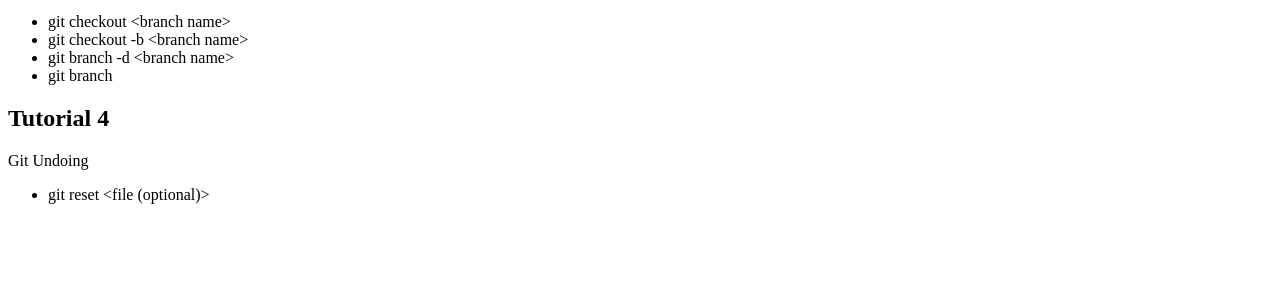
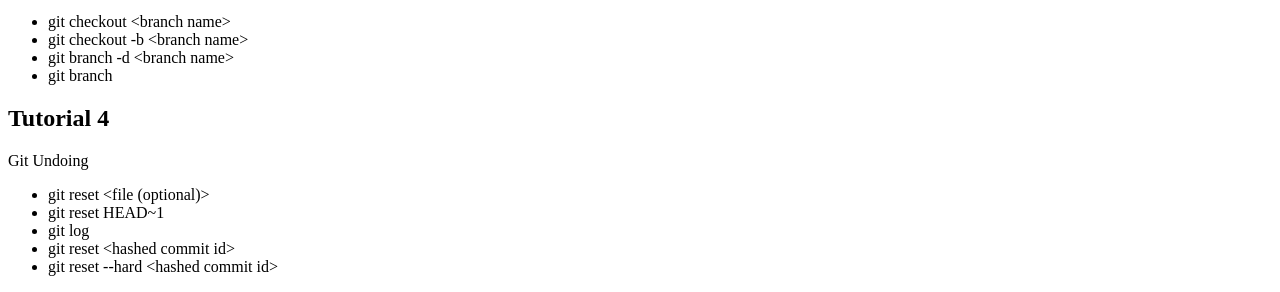
Before and after one commit to cchsing/git-tutorials, a plain HTML site: page index.html in a window 1280 px wide. Shown: the part 607-899 px from the top of the page. Before the commit the page ends 827 px from the top, so only its background shows below. Drawn offline with Linux system fonts and the light colour scheme.

Commit message:
update on the tutorial 4

```diff
--- a/index.html
+++ b/index.html
@@ -63,6 +63,10 @@
                 <p>
                     <ul>
                         <li>git reset &lt;file (optional)&gt;</li>
+                        <li>git reset HEAD~1</li>
+                        <li>git log</li>
+                        <li>git reset &lt;hashed commit id&gt;</li>
+                        <li>git reset --hard &lt;hashed commit id&gt;</li>
                     </ul>
                 </p>
             </article>
```
